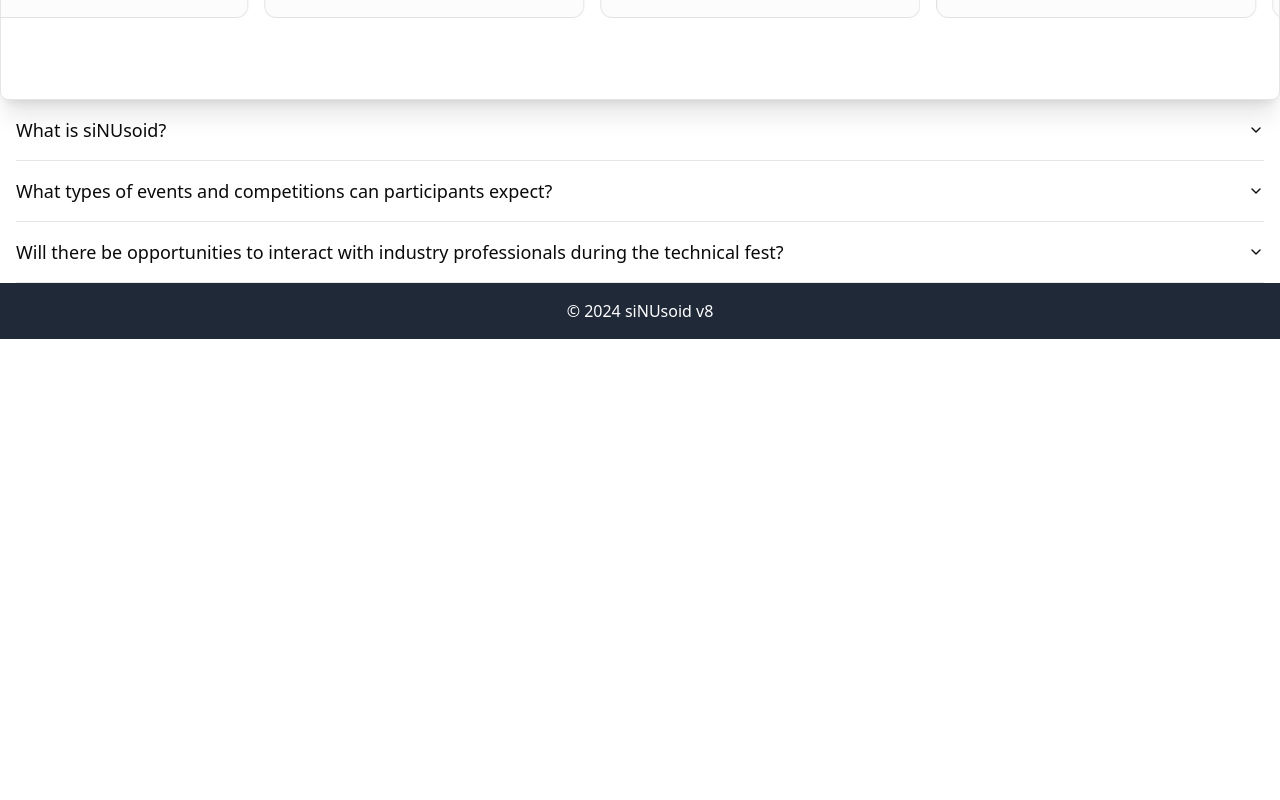
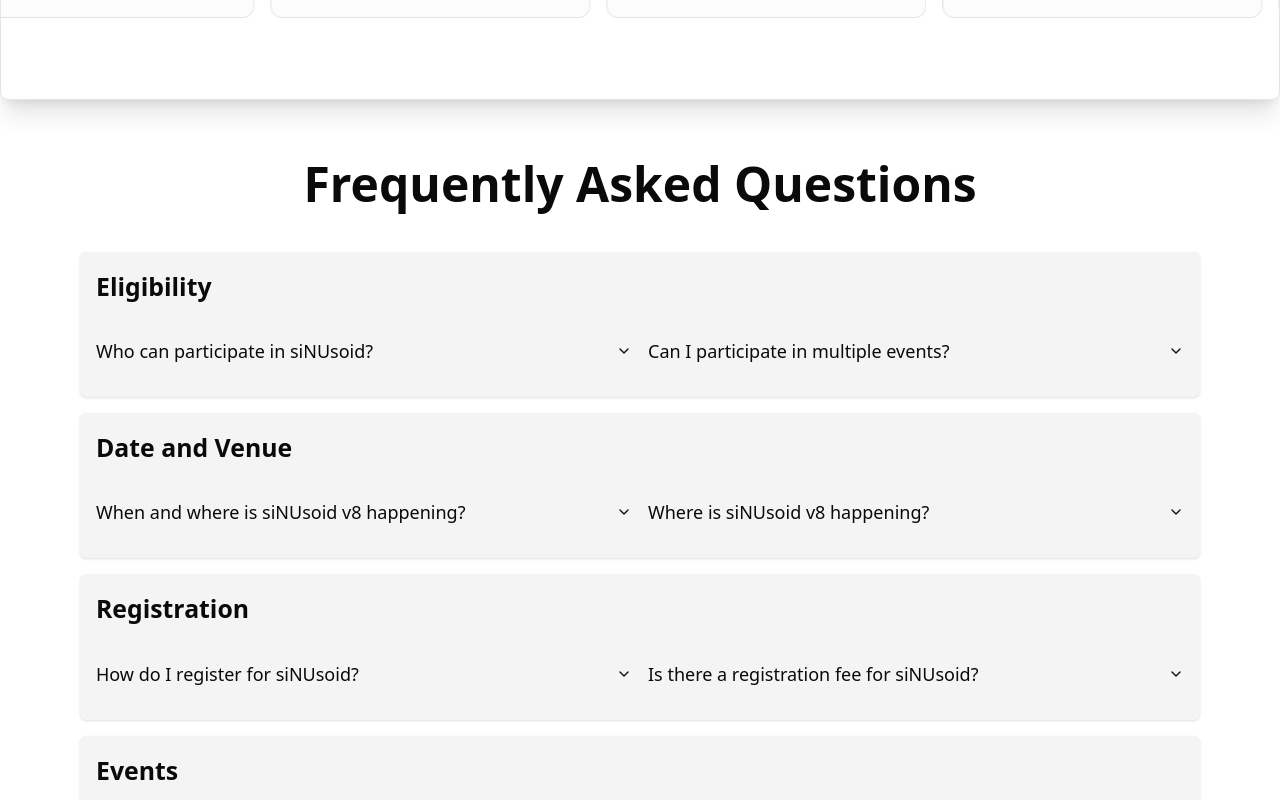
Before and after one commit to thelegendaryarticuno/sinunextfront, a Next.js app: page / in a window 1280 px wide. Shown: the part 1260-2060 px from the top of the page. Before the commit the page ends 1599 px from the top, so only its background shows below. Built offline with nearby package versions, Linux system fonts and the light colour scheme.

Commit message:
refactor: Update FAQ section with new accordion component

```diff
--- a/next.config.mjs
+++ b/next.config.mjs
@@ -1,4 +1,8 @@
 /** @type {import('next').NextConfig} */
-const nextConfig = {};
+const nextConfig = {
+  compiler: {
+    styledComponents: true,
+  },
+};
 
 export default nextConfig;
--- a/package.json
+++ b/package.json
@@ -15,6 +15,7 @@
     "@radix-ui/react-hover-card": "^1.1.1",
     "@radix-ui/react-slot": "^1.1.0",
     "@svgr/webpack": "^8.1.0",
+    "@types/styled-components": "^5.1.34",
     "@vercel/speed-insights": "^1.0.12",
     "class-variance-authority": "^0.7.0",
     "classnames": "^2.5.1",
--- a/src/app/layout.tsx
+++ b/src/app/layout.tsx
@@ -18,7 +18,6 @@ export default function RootLayout({
 }>) {
   return (
     <html lang="en">
-      <head></head>
       <body className={inter.className}>
         <SpeedInsights />
         <ThemeProvider
--- a/src/components/Accordion/accordion.tsx
+++ /dev/null
@@ -1,31 +0,0 @@
-import {
-  Accordion,
-  AccordionContent,
-  AccordionItem,
-  AccordionTrigger,
-} from "@/components/ui/accordion"
-
-export function AccordionFAQ() {
-  return (
-    <Accordion type="single" collapsible className="w-full">
-      <AccordionItem value="item-1">
-        <AccordionTrigger>What is siNUsoid?</AccordionTrigger>
-        <AccordionContent>
-          siNUsoid: Where technology, tradition, and charity converge. A transformative tech festival that nurtures young minds, instilling the power of technology at the right age and time. It&apos;s a beacon of hope, fostering personal growth and embracing change.
-        </AccordionContent>
-      </AccordionItem>
-      <AccordionItem value="item-2">
-        <AccordionTrigger>What types of events and competitions can participants expect?</AccordionTrigger>
-        <AccordionContent>
-          Participants can expect robotics challenges, hackathons, coding competitions, paper presentations, quizzes, workshops, and keynote sessions by industry experts.
-        </AccordionContent>
-      </AccordionItem>
-      <AccordionItem value="item-3">
-        <AccordionTrigger>Will there be opportunities to interact with industry professionals during the technical fest?</AccordionTrigger>
-        <AccordionContent>
-          Yes, the fest provides networking opportunities with guest speakers, industry representatives, and successful alumni.
-        </AccordionContent>
-      </AccordionItem>
-    </Accordion>
-  )
-}
--- /dev/null
+++ b/src/components/FaqSection/FaqSection.tsx
@@ -0,0 +1,38 @@
+import {
+  Accordion,
+  AccordionContent,
+  AccordionItem,
+  AccordionTrigger,
+} from "@/components/ui/accordion";
+import { FAQ_CATEGORY, FAQ_DATA } from "./utils";
+import React from "react";
+import { FaqHeading, FaqSectionHeading } from "./styleComponent";
+
+export const FaqSection: React.FC = () => {
+  return (
+    <div className="flex flex-col items-center my-12">
+      <FaqHeading>Frequently Asked Questions</FaqHeading>
+      <Accordion type="multiple" className="max-w-6xl w-full">
+        {FAQ_CATEGORY.map((category, idx) => (
+          <div className="p-4 shadow my-4 rounded-md dark:bg-zinc-900 bg-zinc-100" key={`${category?.category}_${idx}`}>
+            <FaqSectionHeading>{category.title}</FaqSectionHeading>
+            <div className="grid grid-cols-1 md:grid-cols-2 lg:grid-cols-2 gap-4">
+              {FAQ_DATA.filter((faq) => faq.category === category.category).map(
+                (faq, idx) => (
+                  <AccordionItem key={faq.question} value={faq.question}>
+                    <AccordionTrigger
+                      style={{ textDecoration: "none", textAlign: "left" }}
+                    >
+                      {faq.question}
+                    </AccordionTrigger>
+                    <AccordionContent>{faq.answer}</AccordionContent>
+                  </AccordionItem>
+                )
+              )}
+            </div>
+          </div>
+        ))}
+      </Accordion>
+    </div>
+  );
+};
--- /dev/null
+++ b/src/components/FaqSection/styleComponent.ts
@@ -0,0 +1,12 @@
+import styled from "styled-components";
+export const FaqHeading = styled.h2`
+  font-size: 3rem;
+  font-weight: 700;
+  margin-bottom: 1rem;
+  text-align: center;
+`;
+export const FaqSectionHeading = styled.h3`
+  font-size: 1.55rem;
+  font-weight: 700;
+  margin-bottom: 1rem;
+`;
--- /dev/null
+++ b/src/components/FaqSection/utils.ts
@@ -0,0 +1,76 @@
+export const FAQ_CATEGORY = [
+    {
+        section: "faq",
+        category: "eligibility",
+        title: "Eligibility",
+    },
+    {
+        section: "faq",
+        category: "dateAndVenue",
+        title: "Date and Venue",
+    },
+    {
+        section: "faq",
+        category: "registration",
+        title: "Registration",
+    },
+    {
+        section: "faq",
+        category: "events",
+        title: "Events",
+    },
+    ];
+export const FAQ_DATA = [
+  {
+    section: "faq",
+    category: "eligibility",
+    question: "Who can participate in siNUsoid?",
+    answer:
+      "siNUsoid is open to all students from any educational institution.",
+  },
+  {
+    section: "faq",
+    category: "eligibility",
+    question: "Can I participate in multiple events?",
+    answer: "Yes, you can participate in multiple events.",
+  },
+  {
+    section: "faq",
+    category: "dateAndVenue",
+    question: "When and where is siNUsoid v8 happening?",
+    answer: "siNUsoid will be held from 3rd to 5th of November, 2024.",
+  },
+  {
+    section: "faq",
+    category: "dateAndVenue",
+    question: "Where is siNUsoid v8 happening?",
+    answer: "siNUsoid v8 will be held at NIIT University.",
+  },
+  {
+    section: "faq",
+    category: "registration",
+    question: "How do I register for siNUsoid?",
+    answer:
+      "You can register for siNUsoid by visiting the registration page on our website.",
+  },
+  {
+    section: "faq",
+    category: "registration",
+    question: "Is there a registration fee for siNUsoid?",
+    answer: "No, siNUsoid is free for all participants.",
+  },
+  {
+    section: "faq",
+    category: "events",
+    question: "What types of events and competitions can participants expect?",
+    answer:
+      "Participants can expect robotics challenges, hackathons, coding competitions, paper presentations, quizzes, workshops, and keynote sessions by industry experts.",
+  },
+  {
+    section: "faq",
+    category: "events",
+    question: "Are there any workshops or keynote sessions?",
+    answer:
+      "Yes, there will be workshops and keynote sessions by industry experts.",
+  },
+];
--- a/src/components/ui/accordion.tsx
+++ b/src/components/ui/accordion.tsx
@@ -1,10 +1,10 @@
-"use client"
+"use client";
 
-import * as React from "react"
-import * as AccordionPrimitive from "@radix-ui/react-accordion"
-import { ChevronDown } from "lucide-react"
+import * as React from "react";
+import * as AccordionPrimitive from "@radix-ui/react-accordion";
+import { ChevronDown } from "lucide-react";
 
-import { cn } from "@/lib/utils"
+import { cn } from "@/lib/utils";
 
 const Accordion = React.forwardRef<
   React.ElementRef<typeof AccordionPrimitive.Root>,
@@ -15,20 +15,16 @@ const Accordion = React.forwardRef<
     className={cn("w-3/4 mx-auto px-4", className)} // Change width to 75%
     {...props}
   />
-))
-Accordion.displayName = "Accordion"
+));
+Accordion.displayName = "Accordion";
 
 const AccordionItem = React.forwardRef<
   React.ElementRef<typeof AccordionPrimitive.Item>,
   React.ComponentPropsWithoutRef<typeof AccordionPrimitive.Item>
 >(({ className, ...props }, ref) => (
-  <AccordionPrimitive.Item
-    ref={ref}
-    className={cn("border-b", className)}
-    {...props}
-  />
-))
-AccordionItem.displayName = "AccordionItem"
+  <AccordionPrimitive.Item ref={ref} className={cn("", className)} {...props} />
+));
+AccordionItem.displayName = "AccordionItem";
 
 const AccordionTrigger = React.forwardRef<
   React.ElementRef<typeof AccordionPrimitive.Trigger>,
@@ -47,8 +43,8 @@ const AccordionTrigger = React.forwardRef<
       <ChevronDown className="h-4 w-4 shrink-0 transition-transform duration-200" />
     </AccordionPrimitive.Trigger>
   </AccordionPrimitive.Header>
-))
-AccordionTrigger.displayName = AccordionPrimitive.Trigger.displayName
+));
+AccordionTrigger.displayName = AccordionPrimitive.Trigger.displayName;
 
 const AccordionContent = React.forwardRef<
   React.ElementRef<typeof AccordionPrimitive.Content>,
@@ -61,8 +57,8 @@ const AccordionContent = React.forwardRef<
   >
     <div className={cn("pb-4 pt-0", className)}>{children}</div>
   </AccordionPrimitive.Content>
-))
+));
 
-AccordionContent.displayName = AccordionPrimitive.Content.displayName
+AccordionContent.displayName = AccordionPrimitive.Content.displayName;
 
-export { Accordion, AccordionItem, AccordionTrigger, AccordionContent }
+export { Accordion, AccordionItem, AccordionTrigger, AccordionContent };
--- a/src/pages/index.tsx
+++ b/src/pages/index.tsx
@@ -2,14 +2,14 @@ import Hero from "@/components/Hero/Hero";
 import { SponsorMarquee } from "@/components/Marquee/marquee";
 import React from "react";
 import Layout from "../components/ui/Layout";
-import { AccordionFAQ } from "@/components/Accordion/accordion";
+import { FaqSection } from "@/components/FaqSection/FaqSection";
 
 const Home: React.FC = () => {
   return (
     <Layout>
       <Hero />
       <SponsorMarquee />
-      <AccordionFAQ />
+      <FaqSection />
     </Layout>
   );
 };
```
Also changed, not shown: 1 other file (tests, documents, lock files or other folders).
